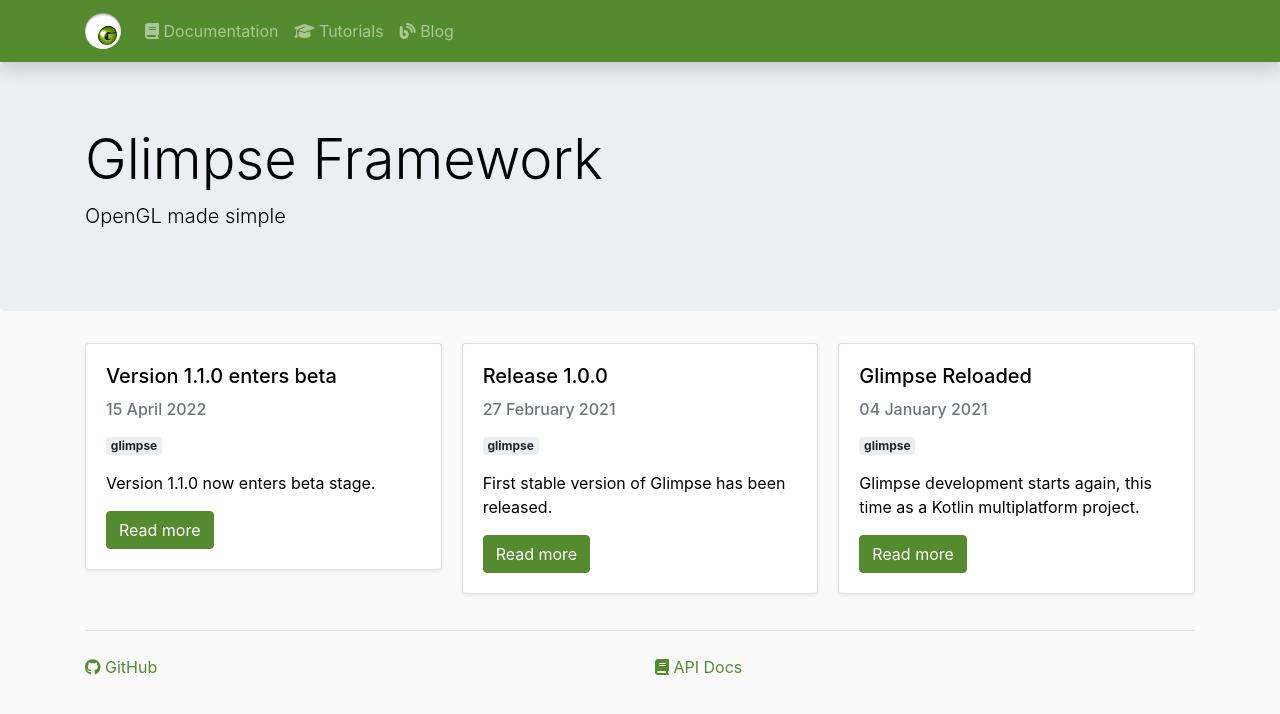
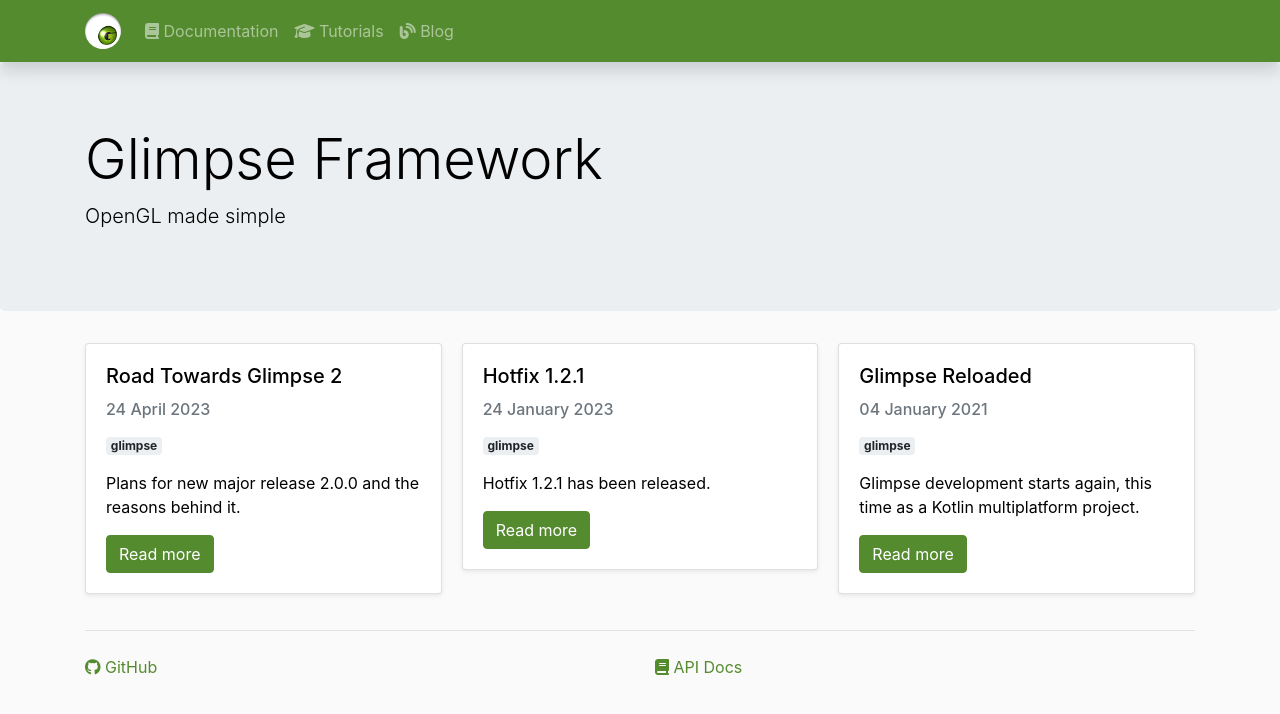
Before and after one commit to glimpse-graphics/glimpse-graphics.github.io, a Jekyll site: the page built from index.html, in a window 1280 px wide. Shown: the top 714 px of the page. Built offline with Jekyll 4.4.1, drawn with Linux system fonts in a browser that asks for light colours; nearby versions of some CDN libraries; some of the changed lines change nothing that is shown.

Commit message:
Add post about planned Glimpse 2

```diff
--- a/_data/news.yml
+++ b/_data/news.yml
@@ -1,13 +1,13 @@
-- date: 2022-04-15
-  title: "Version 1.1.0 enters beta"
-  content: Version 1.1.0 now enters beta stage.
-  url: /2022/04/15/1-1-0-beta.html
+- date: 2023-04-24
+  title: "Road Towards Glimpse 2"
+  content: Plans for new major release 2.0.0 and the reasons behind it.
+  url: /2023/04/24/road-towards-glimpse-2.html
   tags: glimpse
 
-- date: 2021-02-27
-  title: "Release 1.0.0"
-  content: First stable version of Glimpse has been released.
-  url: /2021/02/27/release-1-0-0.html
+- date: 2023-01-24
+  title: "Hotfix 1.2.1"
+  content: Hotfix 1.2.1 has been released.
+  url: /2023/01/24/hotfix-1-2-1.html
   tags: glimpse
 
 - date: 2021-01-04
--- /dev/null
+++ b/_posts/2023-04-24-road-towards-glimpse-2.md
@@ -0,0 +1,84 @@
+---
+title: "Road Towards Glimpse 2"
+mobileTitle: "Road Towards Glimpse 2"
+layout: post
+abstract: Plans for new major release 2.0.0 and the reasons behind it.
+keywords: glimpse
+author: sczerwinski
+tags: [glimpse]
+---
+
+I decided the time has come to start working on the next major release
+of Glimpse. It is a huge step for such a big project, maintained by a single
+person. However, there are a few reasons why Glimpse 2.0 needs to come to life
+pretty soon.
+
+### OpenGL ES 3.1
+
+One of the reasons behind Glimpse was a single OpenGL interface for both
+desktop JVM and Android. Currently, the project no longer uses Java (it uses
+Kotlin Multiplatform), but the philosophy behind it is still valid.
+
+Using OpenGL ES 2.0 allowed for minimum API level 8 (Glimpse uses 14 due to
+other reasons), which ensured maximum Android versions range, while still
+providing shaders functionality.
+
+But the times have changed. Android 5.0 (API level 21), which is the minimum
+version supporting OpenGL ES 3.1, is now available on over 99% of Android
+devices. Coincidentally, it is also the minimum version required by Jetpack
+Compose. Nowadays, it is hard to find an ongoing Android project that would
+target API levels before 21.
+
+So why not harness the features provided by OpenGL ES 3.1 in Glimpse?
+
+### Less Focus On Android
+
+In the early days of the project, Android was the driving force behind
+new features of Glimpse. As time flew by, however, I put more and more focus
+on desktop JVM in my projects.
+
+Does this mean that Android will no longer be supported? Absolutely no.
+The vision behind Glimpse is do be a multiplatform framework. And I can
+reassure that **Android will continue to be fully supported by Glimpse**.
+
+Maintenance of Android codebase does not require much effort anyway. Android
+code is limited to several core classes and a few platform-specific extensions.
+
+However, Android will no longer be the main focus of the framework. Some new
+complex and resource-consuming features can be implemented, although lower-end
+Android devices might not be powerful enough to handle them.
+
+### High-Level Features
+
+The core scaffolding of Glimpse is pretty much solidified. It will undergo
+changes, in order to harness OpenGL ES 3.1, but the overall structure will
+stay similar.
+
+This means more time being spent on higher-level features, which will
+facilitate development of OpenGL applications.
+
+### Breaking Changes In 1.3.0-SNAPSHOT
+
+As I was working on new features planned for version 1.3.0, I realised that
+I needed to introduce some breaking changes in the upcoming release. Core types
+of the framework—angles, vectors, matrices, cameras, lenses—are becoming
+generic.
+
+Migration to the next version will require a lot of manual updates in the code.
+I realised, these changes were hard to justify without a general major update.
+
+### What Will Not Change
+
+Glimpse is a free, open-source project, published under Apache 2.0 licence.
+However, I will greatly appreciate even small contributions. If you would
+like to support my efforts, you can do it via [GitHub Sponsors] or [Ko-fi].
+
+Glimpse is still multiplatform. It will continuously support both desktop JVM
+and Android. I would like to eventually extend supported platforms by iOS
+and JS, but I can't promise anything.
+
+There are currently no plans to use Vulkan. Maybe in Glimpse 3.0?
+
+
+[GitHub Sponsors]: https://github.com/sponsors/sczerwinski
+[Ko-fi]: https://ko-fi.com/sczerwinski
```
